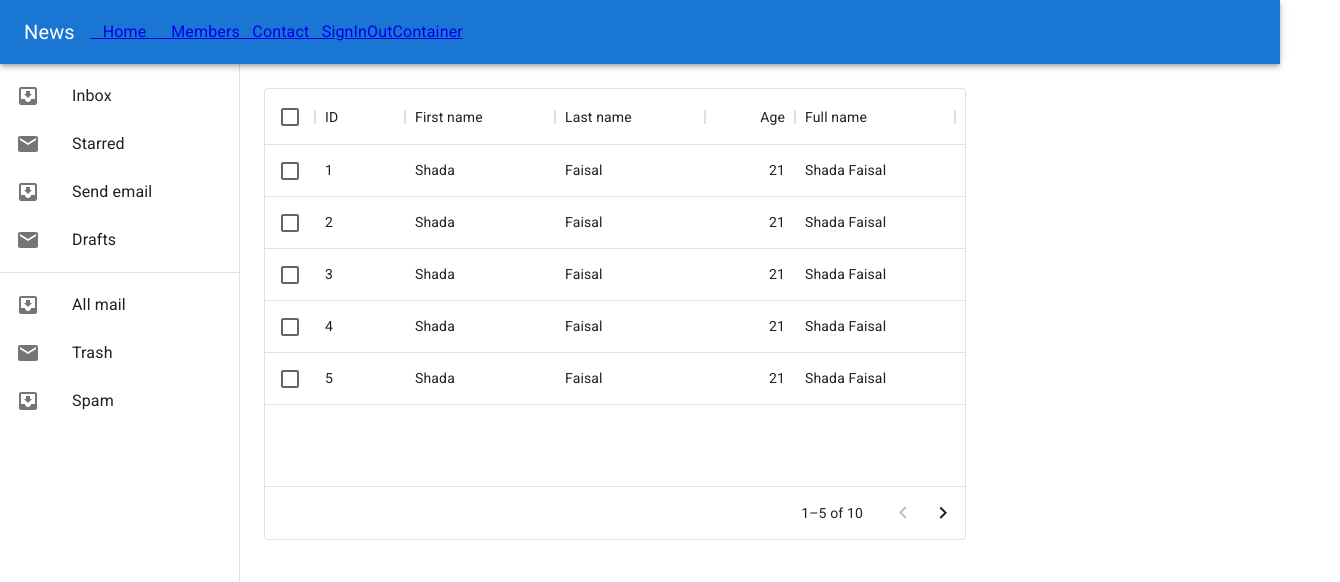
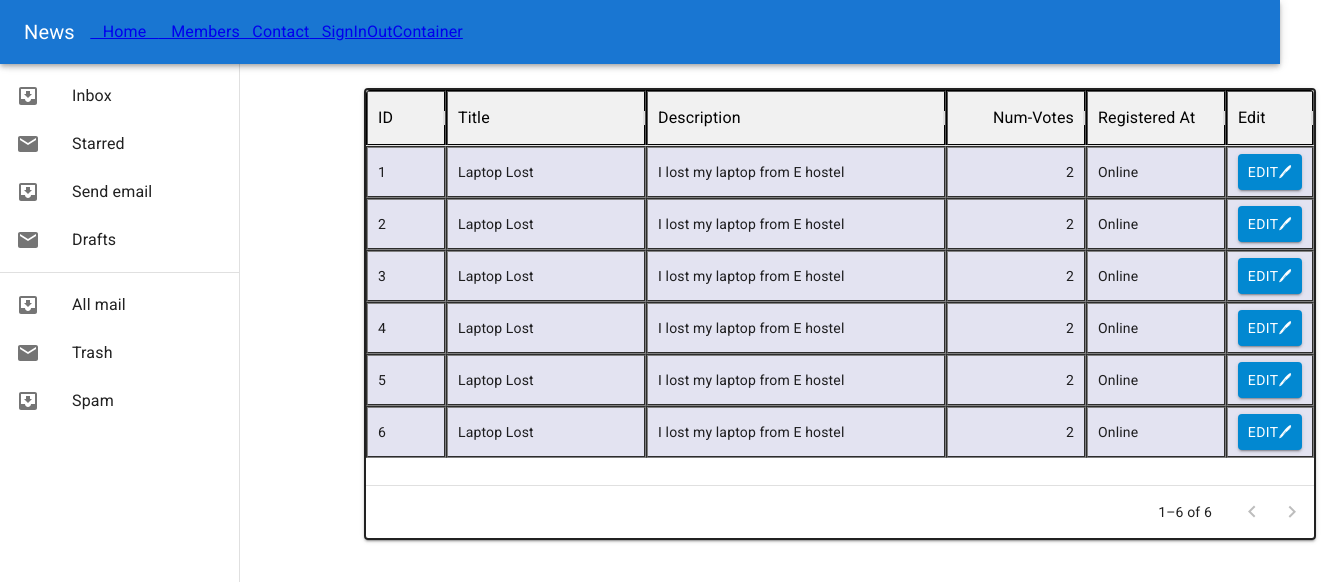
Before and after one commit to Vishnuchz324/nitc-CMS, a React (Create React App) app in the folder client/: page / in a window 1280 px wide. Shown: the top 582 px of the page, 1340 px wide, since content can reach past the window. Built offline with nearby package versions, Linux system fonts and the light colour scheme.

Commit message:
Datagrid changes

```diff
--- a/client/src/pages/Dashboard.js
+++ b/client/src/pages/Dashboard.js
@@ -1,5 +1,5 @@
 import * as React from "react";
-import { Box } from "@mui/material";
+import { Box ,Button} from "@mui/material";
 import Drawer from "@mui/material/Drawer";
 import CssBaseline from "@mui/material/CssBaseline";
 import Toolbar from "@mui/material/Toolbar";
@@ -21,55 +21,70 @@ import MailIcon from "@mui/icons-material/Mail";
 const drawerWidth = 240;
 
 const columns = [
-	{ field: 'id', headerName: 'ID', width: 90 },
+	{ field: 'id', headerName: 'ID', width: 80 },
 	{
-	  field: 'firstName',
-	  headerName: 'First name',
-	  width: 150,
+	  field: 'title',
+	  headerName: 'Title',
+	  width: 200,
 	  editable: true,
 	},
 	{
-	  field: 'lastName',
-	  headerName: 'Last name',
-	  width: 150,
+	  field: 'description',
+	  headerName: 'Description',
+	  width: 300,
 	  editable: true,
 	},
 	{
-	  field: 'age',
-	  headerName: 'Age',
+	  field: 'numvotes',
+	  headerName: 'Num-Votes',
 	  type: 'number',
-	  width: 90,
+	  width: 140,
 	  editable: true,
 	},
 	{
-	  field: 'fullName',
-	  headerName: 'Full name',
-	  description: 'This column has a value getter and is not sortable.',
-	  sortable: false,
-	  width: 160,
-	  valueGetter: (params) =>
-		`${params.getValue(params.id, 'firstName') || ''} ${
-		  params.getValue(params.id, 'lastName') || ''
-		}`,
-	},
+		field: 'reg_at',
+		headerName: 'Registered At',
+		width: 140,
+		editable: true,
+	  },
+	  {
+		field: 'edit',
+		headerName: 'Edit',
+		type: 'button',
+		width: 88,
+		editable: true,
+		renderCell: (cellValues) => {
+			return (
+			  <Button
+				variant="contained"
+				color="info"
+				onClick={(event) => {
+
+				}}
+			  >
+				Edit🖊
+			  </Button>
+			);
+		  }
+	  },
+
+
   ];
 
   const rows = [
-	{ id: 1, lastName: 'Faisal', firstName: 'Shada', age: 21 },
-	{ id: 2, lastName: 'Faisal', firstName: 'Shada', age: 21 },
-	{ id: 3, lastName: 'Faisal', firstName: 'Shada', age: 21 },
-	{ id: 4, lastName: 'Faisal', firstName: 'Shada', age: 21 },
-	{ id: 5, lastName: 'Faisal', firstName: 'Shada', age: 21 },
-	{ id: 6, lastName: 'Faisal', firstName: 'Shada', age: 21 },
-	{ id: 7, lastName: 'Faisal', firstName: 'Shada', age: 21 },
-	{ id: 8, lastName: 'Faisal', firstName: 'Shada', age: 21 },
-	{ id: 9, lastName: 'Faisal', firstName: 'Shada', age: 21 },
-	{ id: 10, lastName: 'Faisal', firstName: 'Shada', age: 21 },
+	// needs to add data in this form!!!!
+	{ id: 1, title: 'Laptop Lost', description: 'I lost my laptop from E hostel', numvotes: 2, reg_at:"Online", },
+	{ id: 2, title: 'Laptop Lost', description: 'I lost my laptop from E hostel', numvotes: 2, reg_at:"Online", },
+	{ id: 3, title: 'Laptop Lost', description: 'I lost my laptop from E hostel', numvotes: 2, reg_at:"Online", },
+	{ id: 4, title: 'Laptop Lost', description: 'I lost my laptop from E hostel', numvotes: 2, reg_at:"Online", },
+	{ id: 5, title: 'Laptop Lost', description: 'I lost my laptop from E hostel', numvotes: 2, reg_at:"Online", },
+	{ id: 6, title: 'Laptop Lost', description: 'I lost my laptop from E hostel', numvotes: 2, reg_at:"Online", },
   ];
 
 
 
 export const Dashboard = () => {
+
 	return (
 		<Box sx={{ display: "flex" }}>
 			<CssBaseline />
@@ -114,19 +129,55 @@ export const Dashboard = () => {
 				</Box>
 
 			</Drawer>
-			<div style={{ height: 500 , width: 750 }}>
+			<div style={{ height: 500 , width: 1100, alignContent:'center',paddingLeft:100, }}>
        		<div style={{ display: 'flex', height: '100%' }}>
 			<Box component='main' sx={{ flexGrow: 1, p: 3 ,width: 'auto'}}>
 
 				<Toolbar />
-
+				<div style={{ display: 'flex', height: '100%' }}>
+  				<div style={{ flexGrow: 1 }}>
 				<DataGrid
 				rows={rows}
 				columns={columns}
-				pageSize={5}
-				rowsPerPageOptions={[5]}
-				checkboxSelection
+				pageSize={6}
+				rowsPerPageOptions={[6]}
+
+
+				componentsProps={{
+					columnMenu: { background: 'red', counter: rows.length },
+				  }}
+
+				  sx={{
+					boxShadow: 2,
+					border: 2,
+					borderColor: 'primary.lightblack',
+					'& .MuiDataGrid-cell:hover': {
+					  color: 'primary.main',
+					},
+					'& .MuiDataGrid-columnHeader': {
+						border: "2px groove black"
+					  },
+					'& .MuiDataGrid-row': {
+						backgroundColor: 'rgba(215, 215, 235, .7)',
+						// border: "1px solid black"
+					  },
+					  "& .MuiDataGrid-columnHeaders": {
+						backgroundColor: 'rgba(235, 235, 235, .7)',
+						color: "rgba(0,0,0,0.99)",
+						fontSize: 16,
+
+						// border: "2px solid black"
+					  },
+					  '& .MuiDataGrid-cell': {
+						// backgroundColor: 'rgba(215, 215, 235, .7)',
+						border: "2px groove grey"
+					  },
+
+
+				  }}
 				/>
+				</div>
+				</div>
 
 
 
```
